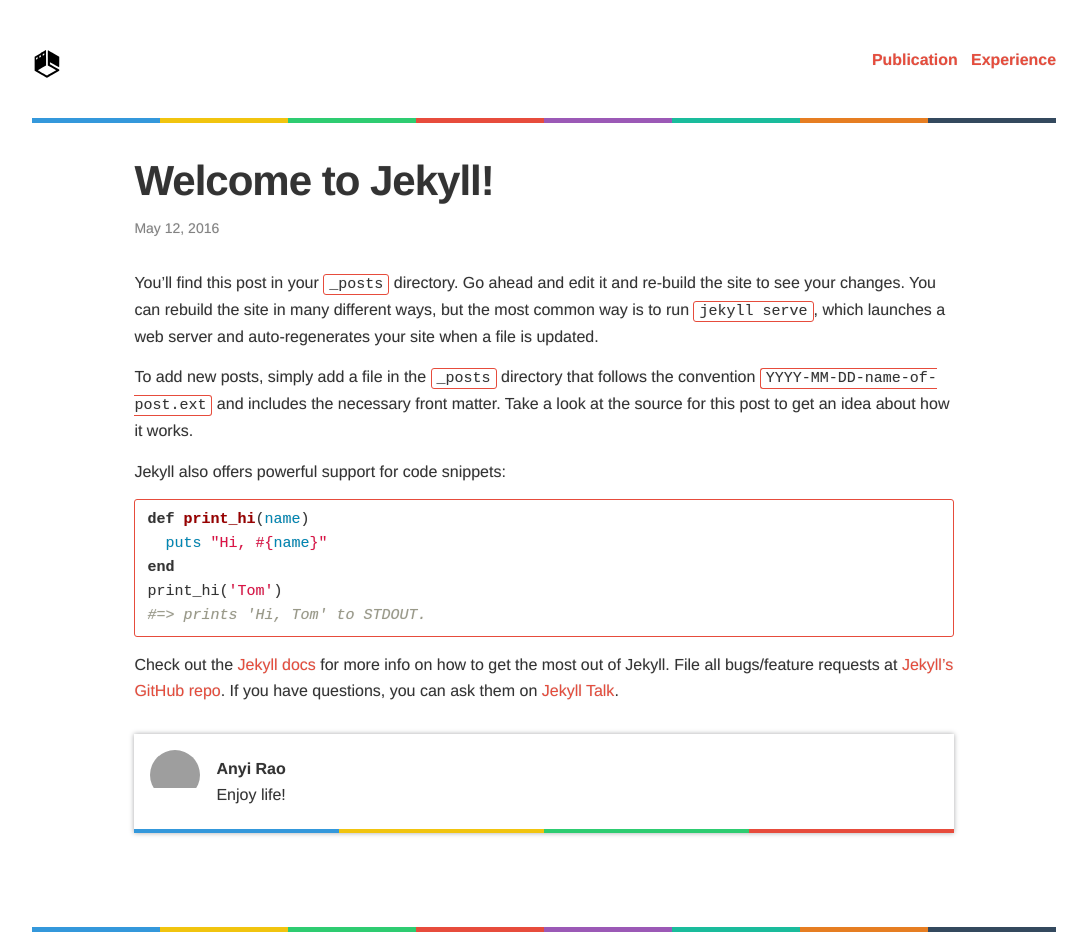
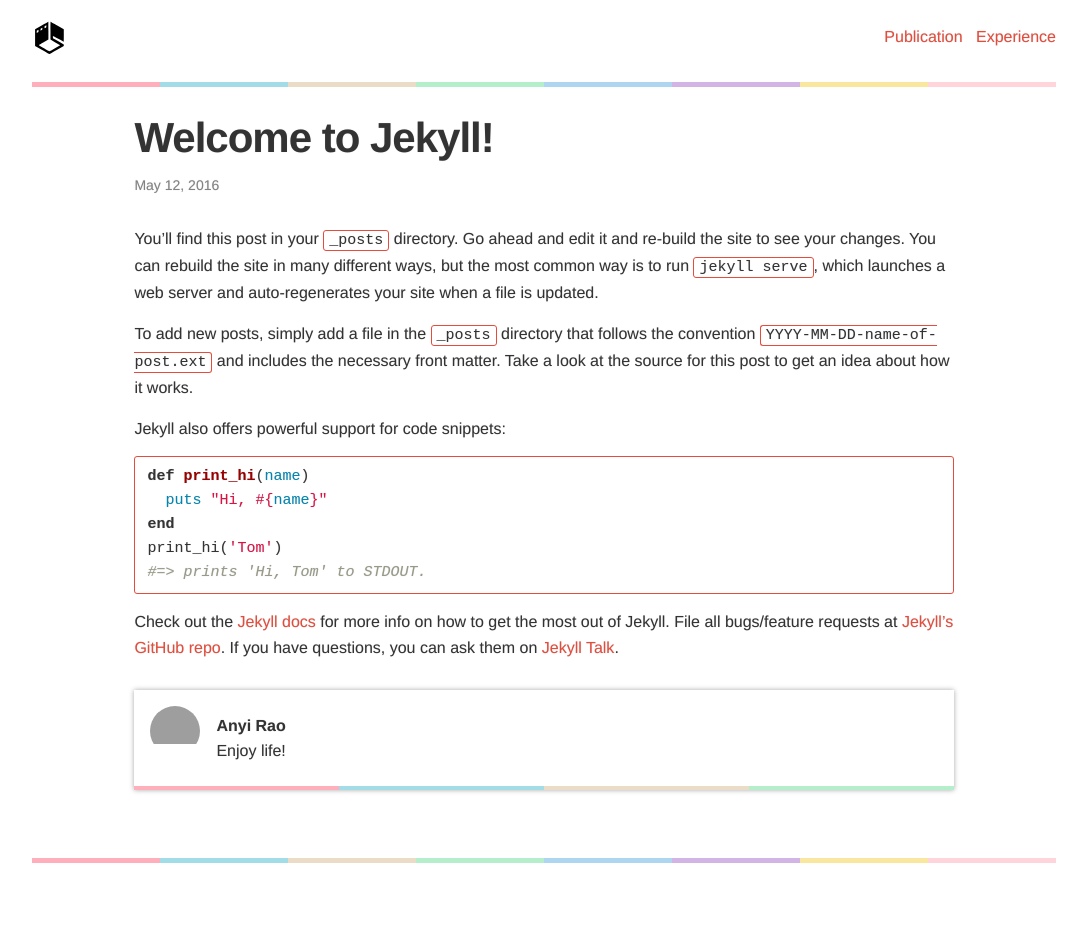
Before and after one commit to AnyiRao/AnyiRao.github.io, a Jekyll site: the page built from _posts/2016-05-12-welcome-to-jekyll.markdown, in a window 1280 px wide. Shown: the whole page, without its empty margins (96-1183 px from the left). Built offline with Jekyll 4.4.1, drawn with Linux system fonts in a browser that asks for light colours; after the commit the page ends 900 px from its top, so only the background shows below that; grey boxes are pictures that could not be loaded.

Commit message:
update color bar

```diff
--- a/_includes/color-bar.html
+++ b/_includes/color-bar.html
@@ -1 +1,10 @@
-    <div class="color-bars-header"><div class="cor-head colr-1"></div><div class="cor-head colr-2"></div><div class="cor-head colr-3"></div><div class="cor-head colr-4"></div><div class="cor-head colr-5"></div><div class="cor-head colr-6"></div><div class="cor-head colr-7"></div><div class="cor-head colr-8"></div></div>
+    <div class="color-bars-footer">
+        <div class="cor-head colr-1"></div>
+        <div class="cor-head colr-2"></div>
+        <div class="cor-head colr-3"></div>
+        <div class="cor-head colr-4"></div>
+        <div class="cor-head colr-5"></div>
+        <div class="cor-head colr-6"></div>
+        <div class="cor-head colr-7"></div>
+        <div class="cor-head colr-8"></div>
+    </div>
--- a/_includes/footer.html
+++ b/_includes/footer.html
@@ -1,4 +1,12 @@
 <div class="footer">
-{% include color-bar.html %}
-
+<div class="color-bars-footer">
+    <div class="cor-head colr-1"></div>
+    <div class="cor-head colr-2"></div>
+    <div class="cor-head colr-3"></div>
+    <div class="cor-head colr-4"></div>
+    <div class="cor-head colr-5"></div>
+    <div class="cor-head colr-6"></div>
+    <div class="cor-head colr-7"></div>
+    <div class="cor-head colr-8"></div>
+</div>
 {% if site.analytics %}{% include analytics.html %}{% endif %}
--- a/_includes/head.html
+++ b/_includes/head.html
@@ -9,7 +9,6 @@
   <link rel="author" href="https://anyirao.com/">
   <title>Ray Anyi Rao</title>
   <link rel="my icon" href="images/cuhk.ico" />
-  {% seo %}
 
   <style>
           {% capture include_to_scssify %}
--- a/_includes/header.html
+++ b/_includes/header.html
@@ -2,7 +2,7 @@
 
     <a class="site-title" href="{{ site.baseurl }}/">
         <svg version="1.0" xmlns="http://www.w3.org/2000/svg"
-            width="30" height="65" viewBox="0 0 273.000000 262.000000" id="logo"
+            width="35" height="65" viewBox="0 0 273.000000 262.000000" id="logo"
             preserveAspectRatio="xMidYMid meet">
             <g transform="translate(0.000000,262.000000) scale(0.100000,-0.100000)"
             fill="#000000" stroke="none">
@@ -21,11 +21,18 @@
             </svg>
     </a>
     <nav class="site-nav" >
-	   <h5>
-            <a class="ftsubheader text" href="{{ site.baseurl }}/#publication">Publication </a> &nbsp
-            <a class="ftsubheader text" href="{{ site.baseurl }}/#experience">Experience </a>
-       </h5>
+        <a class="ftsubheader text" href="{{ site.baseurl }}/#publication">Publication </a> &nbsp
+        <a class="ftsubheader text" href="{{ site.baseurl }}/#experience">Experience </a>
    </nav>
 
-{% include color-bar.html %}
+   <div class="color-bars-header">
+        <div class="cor-head colr-1"></div>
+        <div class="cor-head colr-2"></div>
+        <div class="cor-head colr-3"></div>
+        <div class="cor-head colr-4"></div>
+        <div class="cor-head colr-5"></div>
+        <div class="cor-head colr-6"></div>
+        <div class="cor-head colr-7"></div>
+        <div class="cor-head colr-8"></div>
+        </div>
 </header>
--- a/_sass/_layout.scss
+++ b/_sass/_layout.scss
@@ -13,36 +13,47 @@
 
 .site-header {
 
-    margin-top: 2em;
+    margin-top: 0.4em;
     // Positioning context for the mobile navigation icon
     position: relative;
      @include media-query($on-palm){
-        margin-top: 0.625em;        }
-
+        margin-top: 0.3em;
+    }
 
 }
 
 
 .site-nav {
-    font-size:1.2em;
+    font-size:1em;
     //line-height: 26px;
     display:inline-block;
     float:right;
-    padding:15px 0px;//horizon to the right
+    padding:18px 0px;//horizon to the right
      @include media-query($on-palm){
-        font-size:1.10em;;
+        font-size:1em;;
         }
+}
+
+
+.color-bars-header {
+    margin-top: -0.6em;
+    margin-bottom: -0.5em;
+}
+
+.color-bars-footer {
+    margin-top: -1.6em;
 }
 
 /**
  * Page content
  */
 .page-content {
-    margin: 0 auto;
+    margin: -5pt auto;
     max-width: 80%;
     padding: $spacing-unit 0;
 
       @include media-query($on-palm){
+        margin-top: -18pt;
         max-width: 98%;
         }
 }
@@ -51,6 +62,27 @@
     margin: 0 auto;
     max-width: 100%;
     padding: $spacing-unit 0;
+}
+
+.content-section {
+    margin-bottom: 4px;
+}
+
+.content-section-list {
+    margin-bottom: -8px;
+}
+
+.content-section-expand {
+    margin-top: -6px;
+    margin-bottom: 4px;
+}
+
+.content-section-mis {
+    margin-bottom: 8px;
+}
+
+.content-subsection-mis {
+    margin-top: -4px;
 }
 
 .header-img {
@@ -230,28 +262,28 @@
 
 }
 .colr-1{
-background-color: #3498db;
+background-color: #FFAEBC;
 }
 .colr-2{
-background-color: #f1c40f;
+background-color: #A2DCE7;
 }
 .colr-3{
-background-color: #2ecc71;
+background-color: #EBDCC7;
 }
 .colr-4{
-background-color: #e74c3c;
+background-color: #B5EECB;
 }
 .colr-5{
-background-color: #9b59b6;
+background-color: #AED6F1;
 }
 .colr-6{
-background-color: #1abc9c;
+background-color: #D3B5E5;
 }
 .colr-7{
-background-color: #e67e22;
+background-color: #F9E79F;
 }
 .colr-8{
-background-color: #34495e;
+background-color: #FFD4DB;
 }
 
 .author {
```
Also changed, not shown: index.html (+25 -21 lines), README.md, 1 other file.
